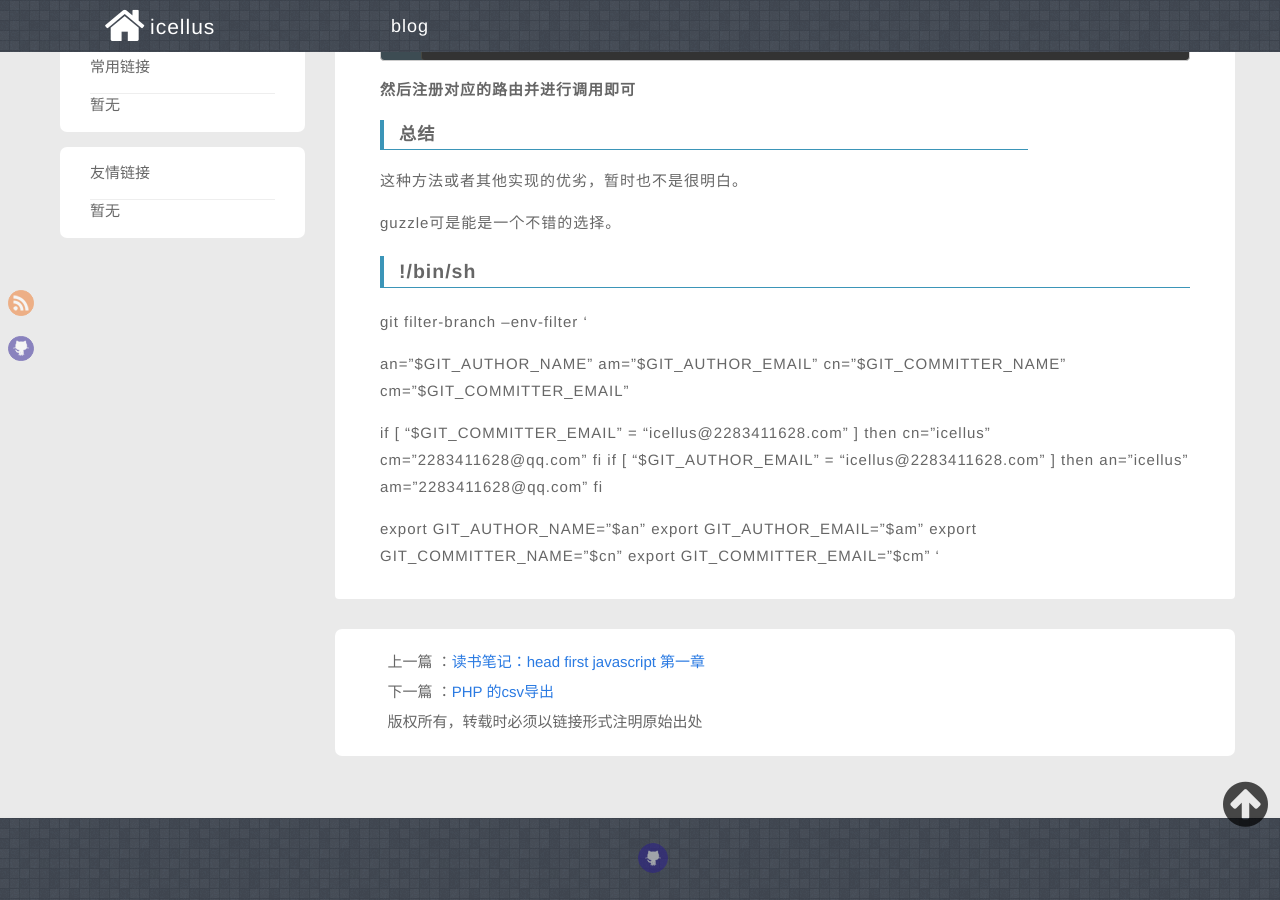
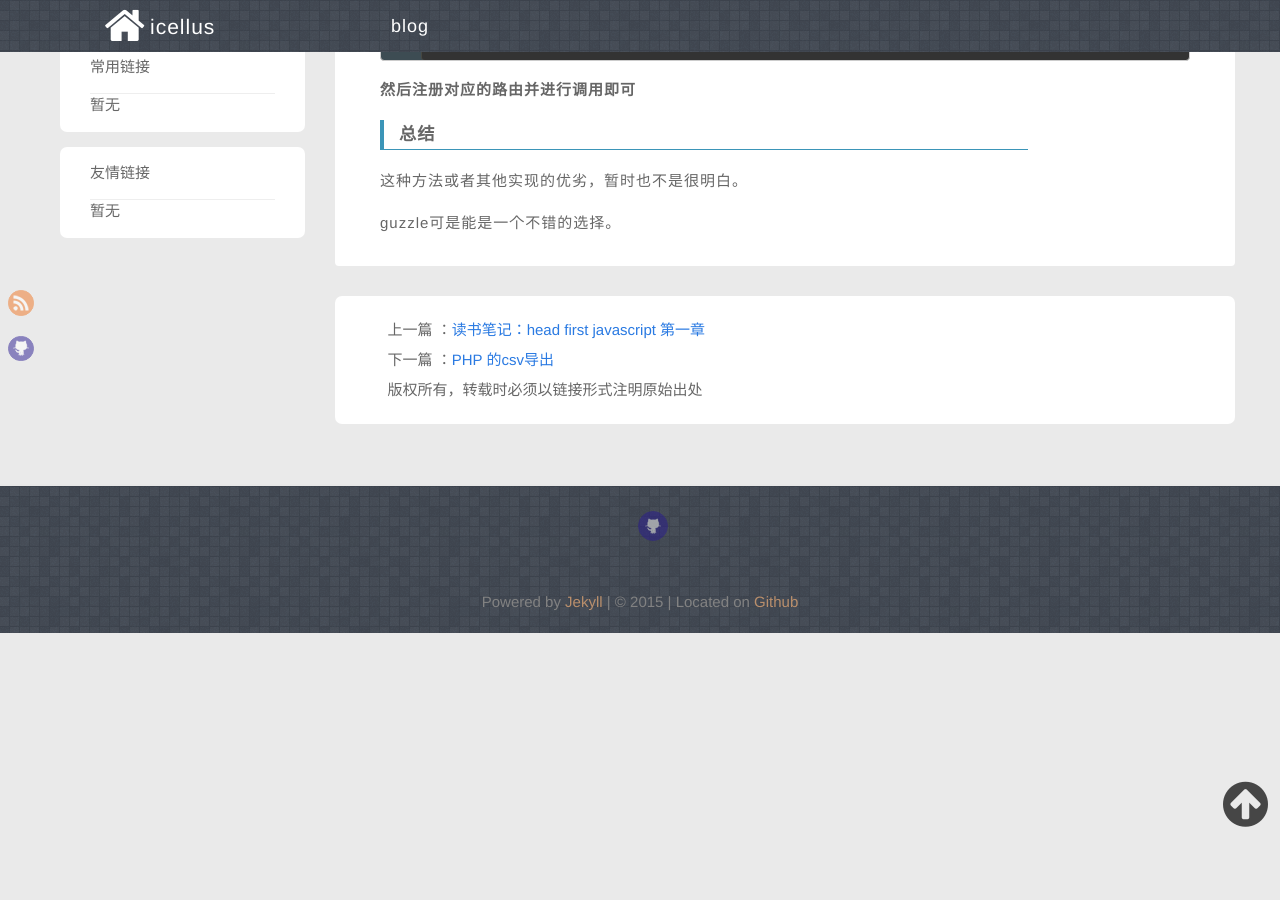
Before and after one commit to icellus/icellus.github.io, a Jekyll site: the page built from _posts/2017-07-29-php-fsockopen.md, in a window 1280 px wide and 900 px high, scrolled down 887 px. Built offline with Jekyll 4.4.1, drawn with Linux system fonts in a browser that asks for light colours; comment, search, counter and statistics services are not loaded; some of the changed text lies outside the part shown.

Commit message:
完善修改文章

```diff
--- a/_posts/2017-07-29-php-fsockopen.md
+++ b/_posts/2017-07-29-php-fsockopen.md
@@ -51,36 +51,3 @@ public function triggerAsyncTask($host,$port, $targetUrl)
 这种方法或者其他实现的优劣，暂时也不是很明白。
 
 guzzle可是能是一个不错的选择。
-
-
-
-
-
-
-
-
-# !/bin/sh
-
-git filter-branch --env-filter '
-
-an="$GIT_AUTHOR_NAME"
-am="$GIT_AUTHOR_EMAIL"
-cn="$GIT_COMMITTER_NAME"
-cm="$GIT_COMMITTER_EMAIL"
-
-if [ "$GIT_COMMITTER_EMAIL" = "icellus@2283411628.com" ]
-then
-    cn="icellus"
-    cm="2283411628@qq.com"
-fi
-if [ "$GIT_AUTHOR_EMAIL" = "icellus@2283411628.com" ]
-then
-    an="icellus"
-    am="2283411628@qq.com"
-fi
-
-export GIT_AUTHOR_NAME="$an"
-export GIT_AUTHOR_EMAIL="$am"
-export GIT_COMMITTER_NAME="$cn"
-export GIT_COMMITTER_EMAIL="$cm"
-'
```
Also changed, not shown: other parts of _posts/2017-07-29-php-fsockopen.md (+1 -1 lines), _posts/2017-07-30-javascript-head-first-javascript-1.md (+10 -8 lines), _posts/2017-09-08-php-laravel-validate-1.md (+25 -21 lines).
